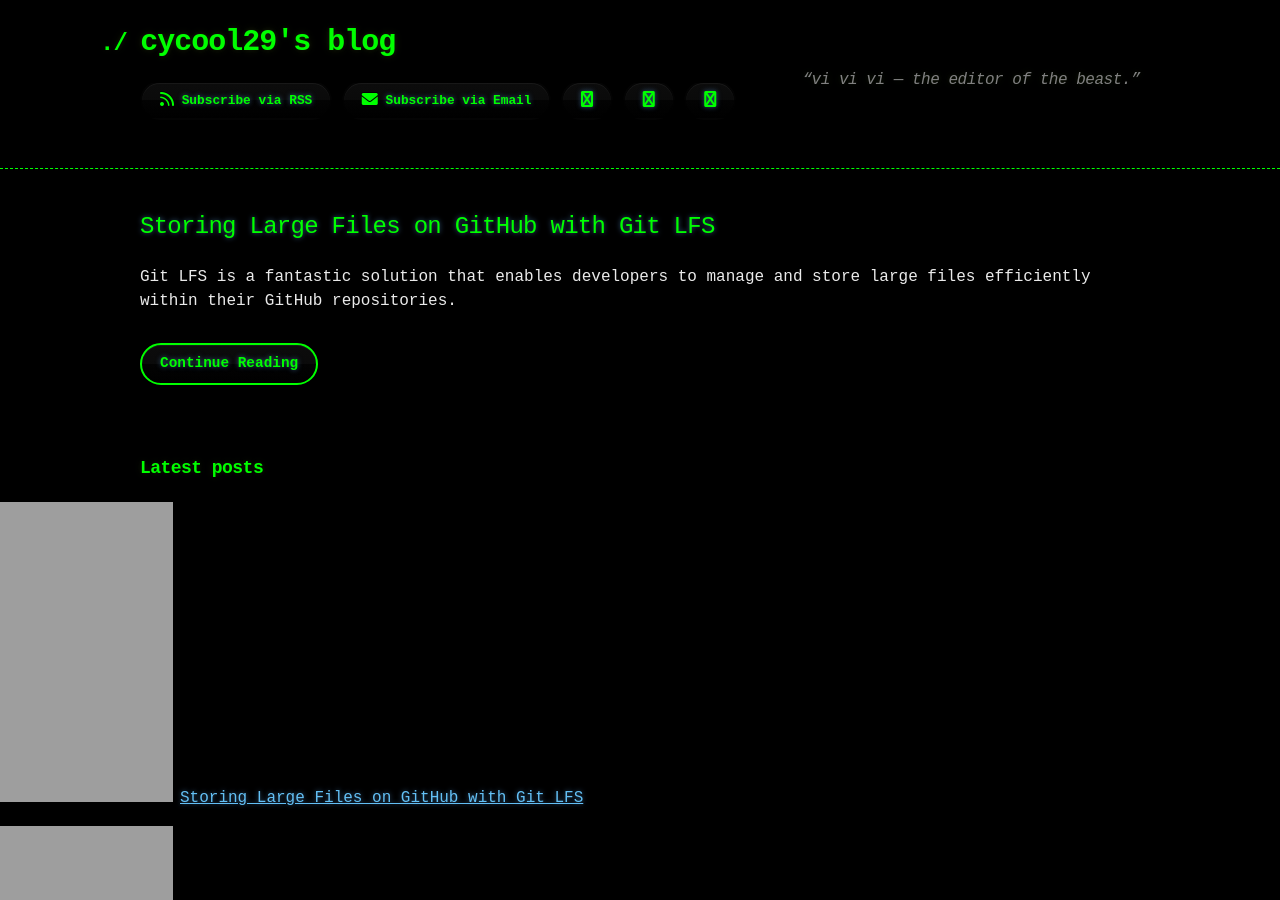
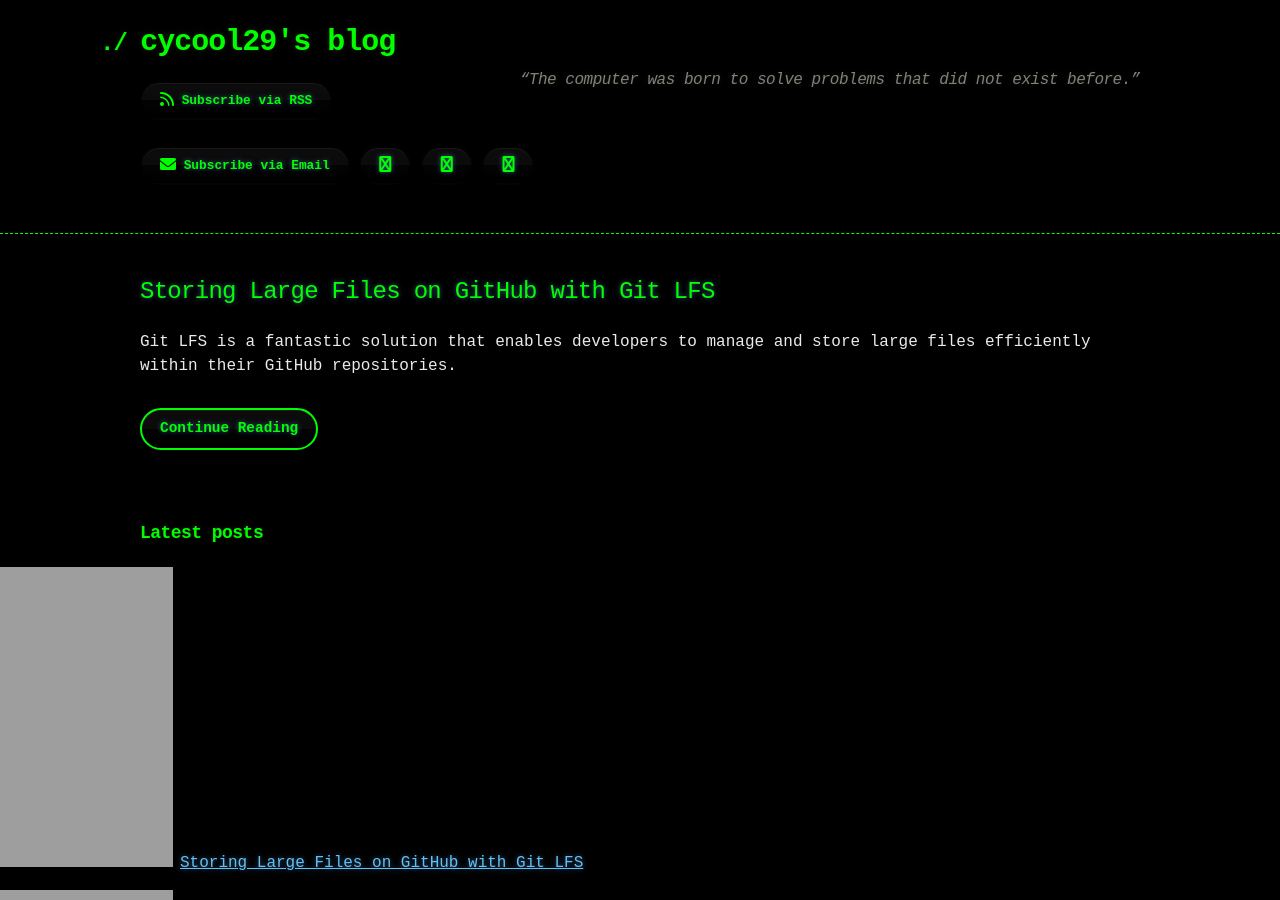
Before and after one commit to cycool29/cycool29.github.io, a Jekyll site: the page built from index.md, in a window 1280 px wide and 900 px high. Built offline with Jekyll 4.4.1, drawn with Linux system fonts in a browser that asks for light colours; a style sheet for code colours, icons or effects is not loaded.

Commit message:
Update quotes

```diff
--- a/_config.yml
+++ b/_config.yml
@@ -1,5 +1,5 @@
 title: cycool29's blog
-description: "“vi vi vi — the editor of the beast.” "
+description: "“The computer was born to solve problems that did not exist before.” "
 bio: A high school student. Intermediate in Python, Git, Bash. Learning JavaScript. He/Him. "
 author: cycool29
 url: https://cycool29.github.io
```
